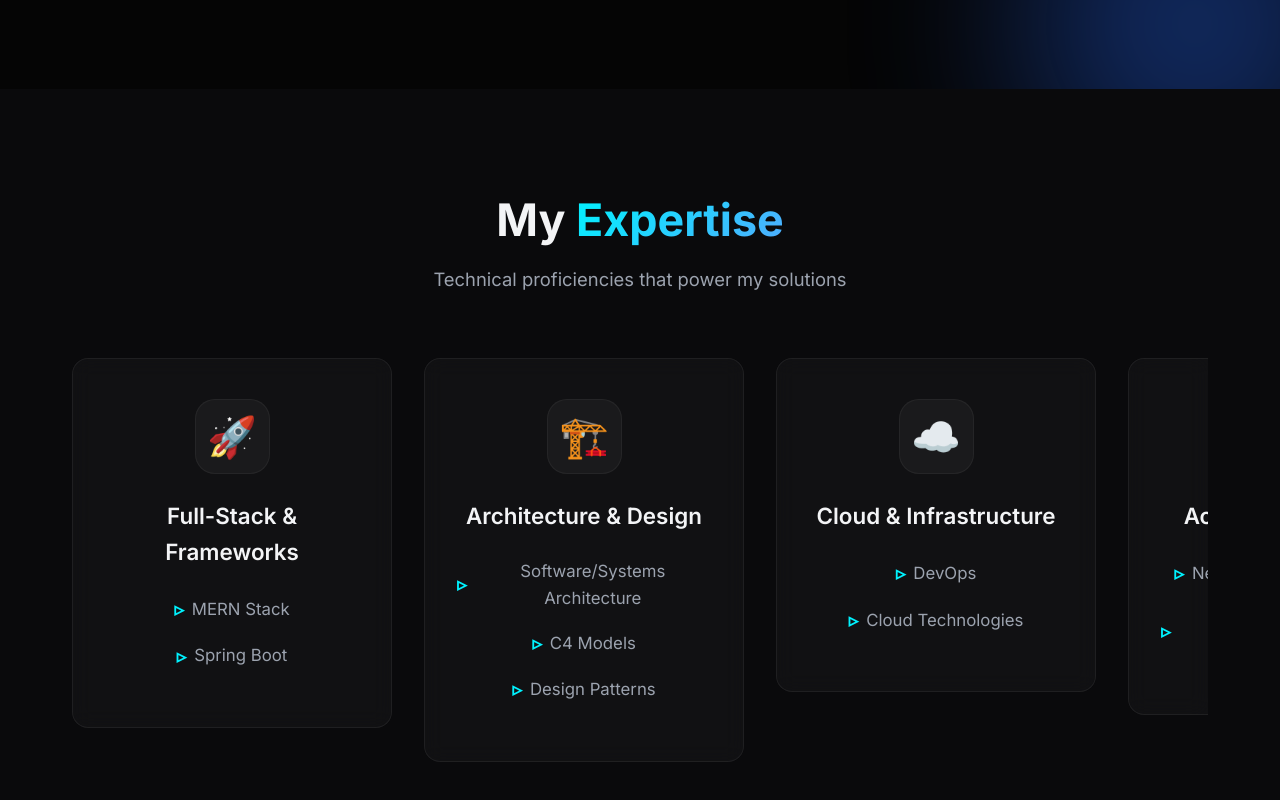
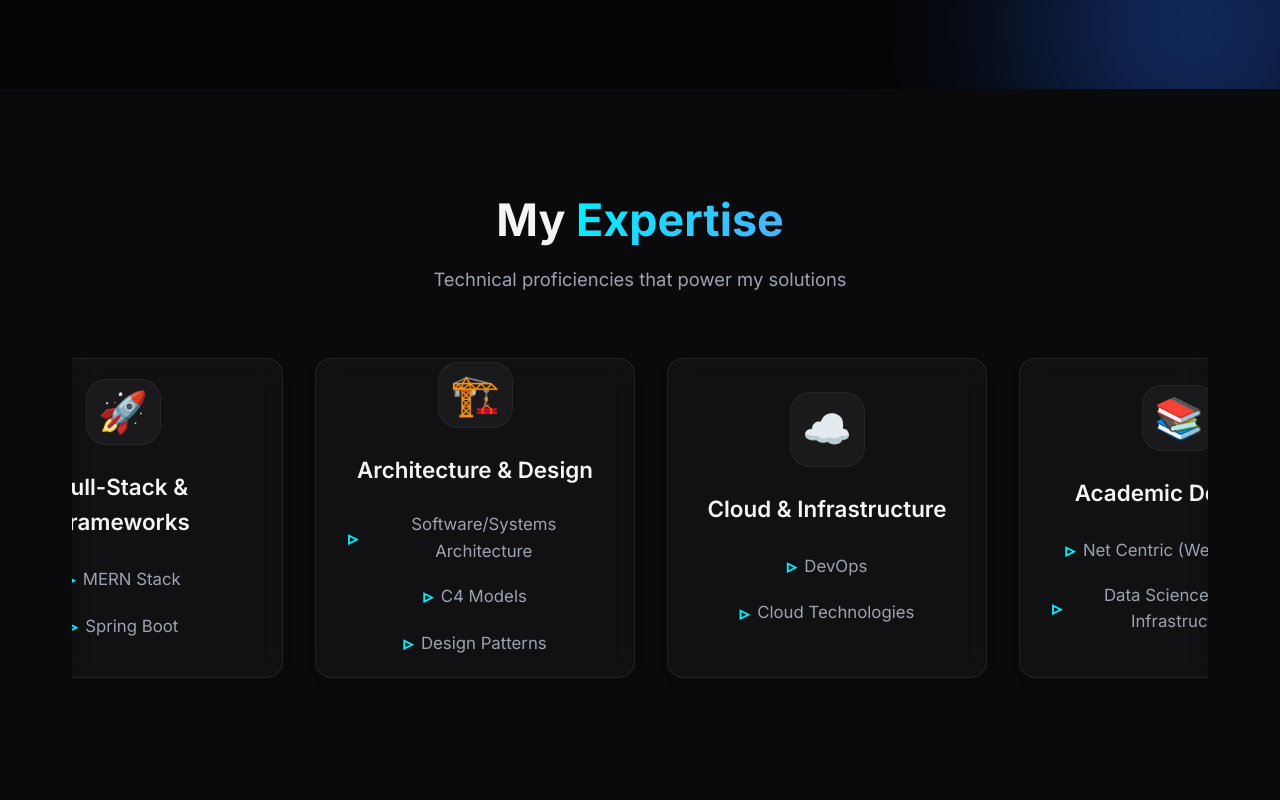
Before and after one commit to nadeera-se22018/mern-portfolio, a React app in the folder frontend/: page / in a window 1280 px wide. Shown: the part 711-1511 px from the top of the page. Built offline with nearby package versions, Linux system fonts and the light colour scheme; the HTML template or start-up script is replaced by a standard one.

Commit message:
feat: add Skills component with auto-scrolling expertise cards

```diff
--- a/frontend/src/components/Skills.css
+++ b/frontend/src/components/Skills.css
@@ -49,12 +49,12 @@
 }
 
 .skill-card {
-    background: var(--glass-bg);
-    border: 1px solid var(--glass-border);
+    background: rgba(255, 255, 255, 0.03);
+    border: 1px solid rgba(255, 255, 255, 0.08);
     border-radius: 16px;
-    padding: 2.5rem 2rem;
-    transition: all 0.4s ease;
-    backdrop-filter: blur(10px);
+    padding: 2rem;
+    transition: all 0.3s ease;
+    backdrop-filter: blur(12px);
     position: relative;
     overflow: hidden;
     animation: fadeIn 0.8s ease-out forwards;
@@ -64,10 +64,11 @@
     align-items: center;
     justify-content: center;
     text-align: center;
-    height: 100%;
     flex: 0 0 auto;
     width: 320px;
+    height: 320px;
     max-width: 85vw;
+    box-shadow: 0 4px 6px rgba(0, 0, 0, 0.1);
 }
 
 .skill-card::before {
@@ -77,15 +78,21 @@
     left: 0;
     width: 100%;
     height: 100%;
-    background: radial-gradient(circle at top right, rgba(0, 242, 254, 0.08), transparent 60%);
+    background: linear-gradient(135deg, rgba(255, 255, 255, 0.05) 0%, rgba(0, 242, 254, 0.05) 100%);
     opacity: 0;
-    transition: opacity 0.4s ease;
+    transition: opacity 0.3s ease;
+    z-index: 0;
+}
+
+.skill-card>* {
+    z-index: 1;
 }
 
 .skill-card:hover {
-    transform: translateY(-10px);
-    border-color: rgba(0, 242, 254, 0.3);
-    box-shadow: 0 20px 40px rgba(0, 0, 0, 0.4);
+    transform: scale(1.05);
+    border-color: rgba(0, 242, 254, 0.4);
+    box-shadow: 0 25px 50px -12px rgba(0, 0, 0, 0.5);
+    background: rgba(255, 255, 255, 0.05);
 }
 
 .skill-card:hover::before {
--- a/frontend/src/components/Skills.jsx
+++ b/frontend/src/components/Skills.jsx
@@ -1,4 +1,4 @@
-import React from 'react';
+import React, { useRef, useEffect, useState } from 'react';
 import './Skills.css';
 
 const skillCategories = [
@@ -25,6 +25,30 @@ const skillCategories = [
 ];
 
 const Skills = () => {
+    const scrollRef = useRef(null);
+    const [isHovering, setIsHovering] = useState(false);
+
+    useEffect(() => {
+        const el = scrollRef.current;
+        if (!el) return;
+
+        let animationFrameId;
+
+        const scroll = () => {
+            if (!isHovering) {
+                el.scrollLeft += 1;
+                if (el.scrollLeft >= el.scrollWidth - el.clientWidth - 1) {
+                    el.scrollLeft = 0;
+                }
+            }
+            animationFrameId = requestAnimationFrame(scroll);
+        };
+
+        animationFrameId = requestAnimationFrame(scroll);
+
+        return () => cancelAnimationFrame(animationFrameId);
+    }, [isHovering]);
+
     return (
         <section className="skills" id="skills">
             <div className="container">
@@ -33,7 +57,14 @@ const Skills = () => {
                     <p className="section-subtitle">Technical proficiencies that power my solutions</p>
                 </div>
 
-                <div className="skills-grid">
+                <div
+                    className="skills-grid"
+                    ref={scrollRef}
+                    onMouseEnter={() => setIsHovering(true)}
+                    onMouseLeave={() => setIsHovering(false)}
+                    onTouchStart={() => setIsHovering(true)}
+                    onTouchEnd={() => setIsHovering(false)}
+                >
                     {skillCategories.map((category, index) => (
                         <div className="skill-card" key={index} style={{ animationDelay: `${index * 0.1}s` }}>
                             <div className="skill-icon">{category.icon}</div>
```
